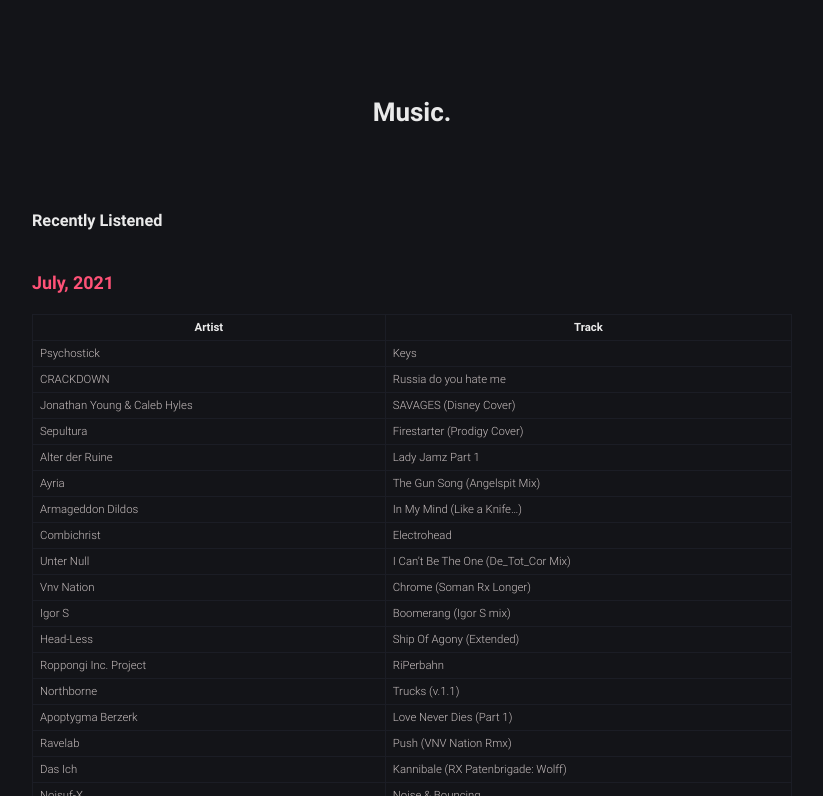
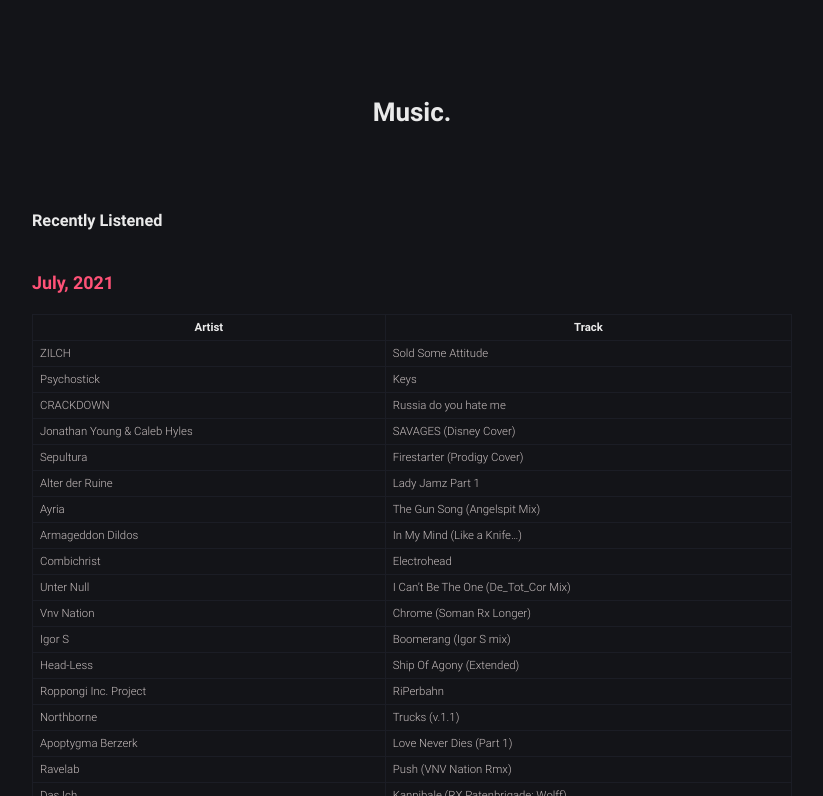
Before and after one commit to robert-marshall/xyz, a Jekyll site: the page built from music.md, in a window 1280 px wide and 900 px high, cut to the strip 104-900 px from the top of the window. Shown: the whole strip, without its empty margins (228-1051 px from the left). Built offline with Jekyll 4.4.1, drawn with Linux system fonts in a browser that asks for light colours.

Commit message:
fixed conflicts (LOL merge -s ours; push -f)

```diff
--- a/music.md
+++ b/music.md
@@ -11,6 +11,7 @@
 
 | Artist | Track |
 |--------|-------|
+ZILCH | Sold Some Attitude
 Psychostick | Keys
 CRACKDOWN | Russia do you hate me
 Jonathan Young & Caleb Hyles | SAVAGES (Disney Cover)
```
